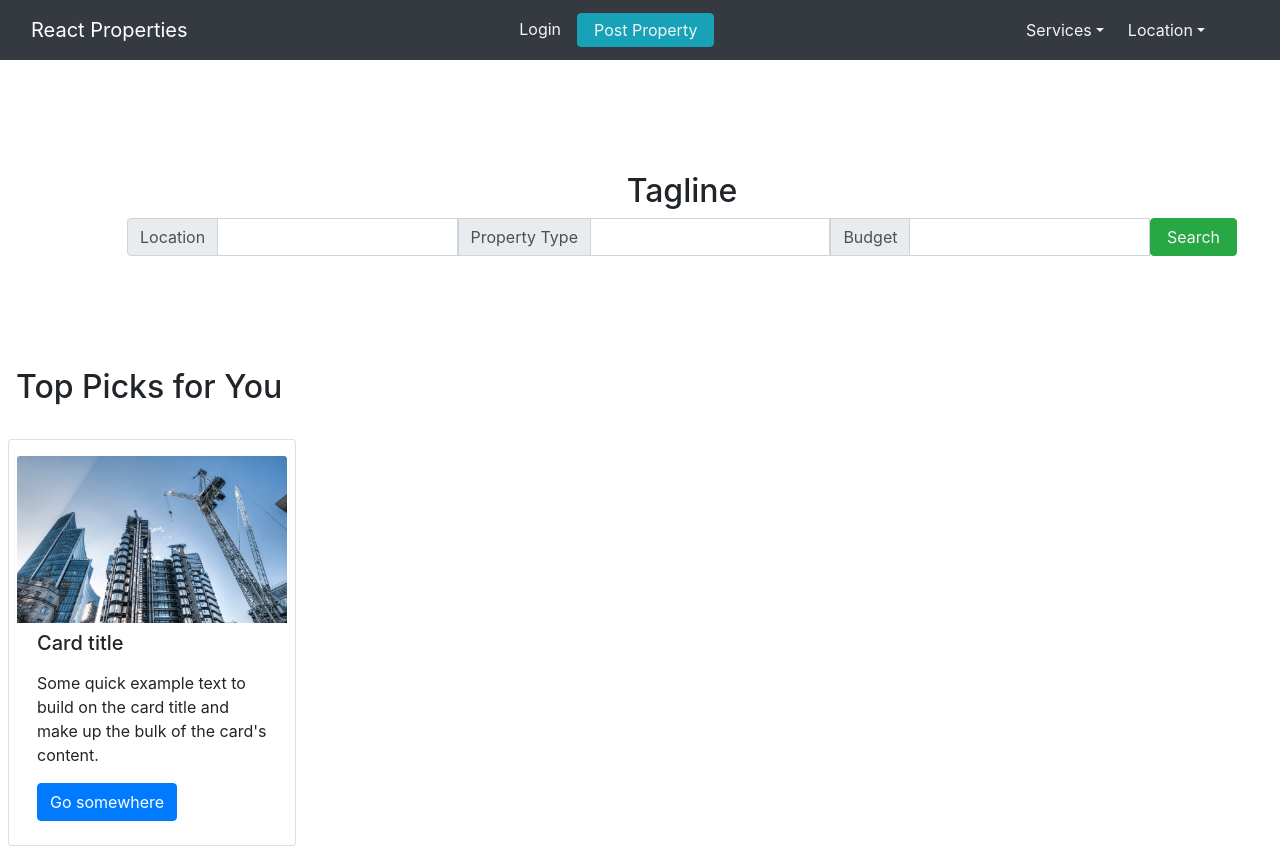
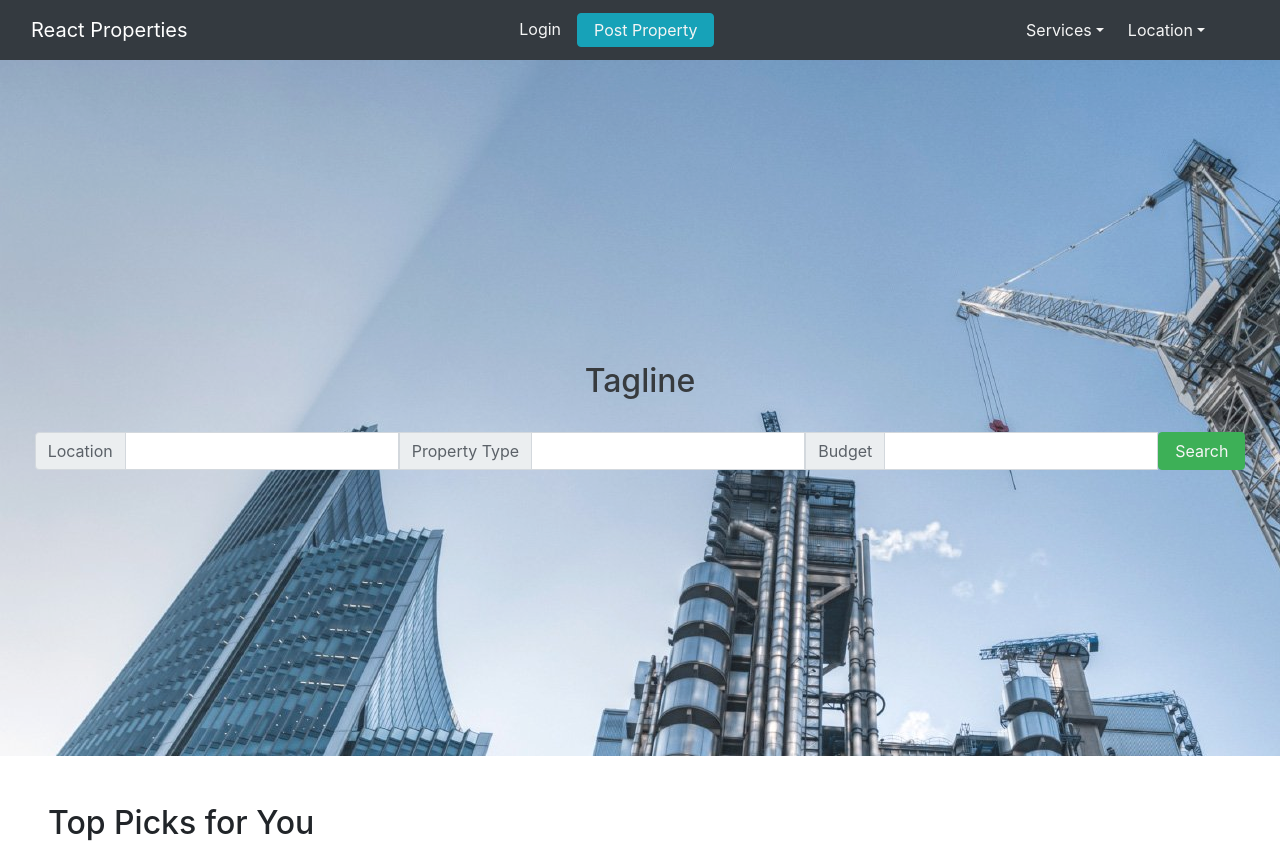
Before and after one commit to priyanshu31/Real-Estate-React-App, a React (Create React App) app: page / in a window 1280 px wide. Shown: the top 847 px of the page. Built offline with nearby package versions, Linux system fonts and the light colour scheme.

Commit message:
lading page designing complete

```diff
--- a/src/App.css
+++ b/src/App.css
@@ -1,3 +1,22 @@
+*{
+    box-sizing: border-box !important;
+}
+
+body{
+    margin: 0 !important;
+    padding: 0 !important;
+}
+
+.bg-image{
+    display: flex;
+    align-items: center;
+    justify-content: center;
+    height: 43.5rem;
+    background-image: url('images/BuildingConstruction.jpg');
+    backdrop-filter: blur(8px);
+    opacity: 0.9;
+}
+
 .userdropdown{
     padding: 0.25rem 0rem;
     background-color: transparent;
--- a/src/components/layouts/Home.js
+++ b/src/components/layouts/Home.js
@@ -1,19 +1,22 @@
 import React, { Fragment } from 'react'
 import SearchBox from './SearchBox'
 import PropertyCard from './propertyCard'
+import building from '../../images/BuildingConstruction.jpg'
 
 const Home = () => {
     return (
         <Fragment>
 
-           <div className="container" style={{textAlign: "center", margin: "7rem"}}>
-               <h2>Tagline</h2>
-               <SearchBox />
+           <div className="container-fluid bg-image">
+               <div style={{textAlign: "center"}}>
+                    <h2 style={{margin: "2rem 0rem"}}>Tagline</h2>
+                    <SearchBox />
+               </div>
            </div>
 
-            <h2 class="my-3 mx-3">Top Picks for You</h2>
+            <h2 style={{margin: "3rem"}}>Top Picks for You</h2>
 
-            <div class="container-fluid row">
+            <div className="container row" style={{margin: "2rem"}}>
                 <PropertyCard />
             </div>
 
--- a/src/components/layouts/propertyCard.js
+++ b/src/components/layouts/propertyCard.js
@@ -5,7 +5,7 @@ import building from '../../images/BuildingConstruction.jpg'
 const propertyCard = () => {
     return (
         <div className="card" style={{width: "18rem", margin: "1rem 0.5rem", padding: "1rem 0.5rem"}}>
-            <img src={building} className="card-img-top" />
+            <img src={building} alt="" className="card-img-top" />
             <div className="card-body" style={{margin: "0.5rem 0rem"}}>
                 <h5 className="card-title">Card title</h5>
                 <p className="card-text">Some quick example text to build on the card title and make up the bulk of the card's content.</p>
```
